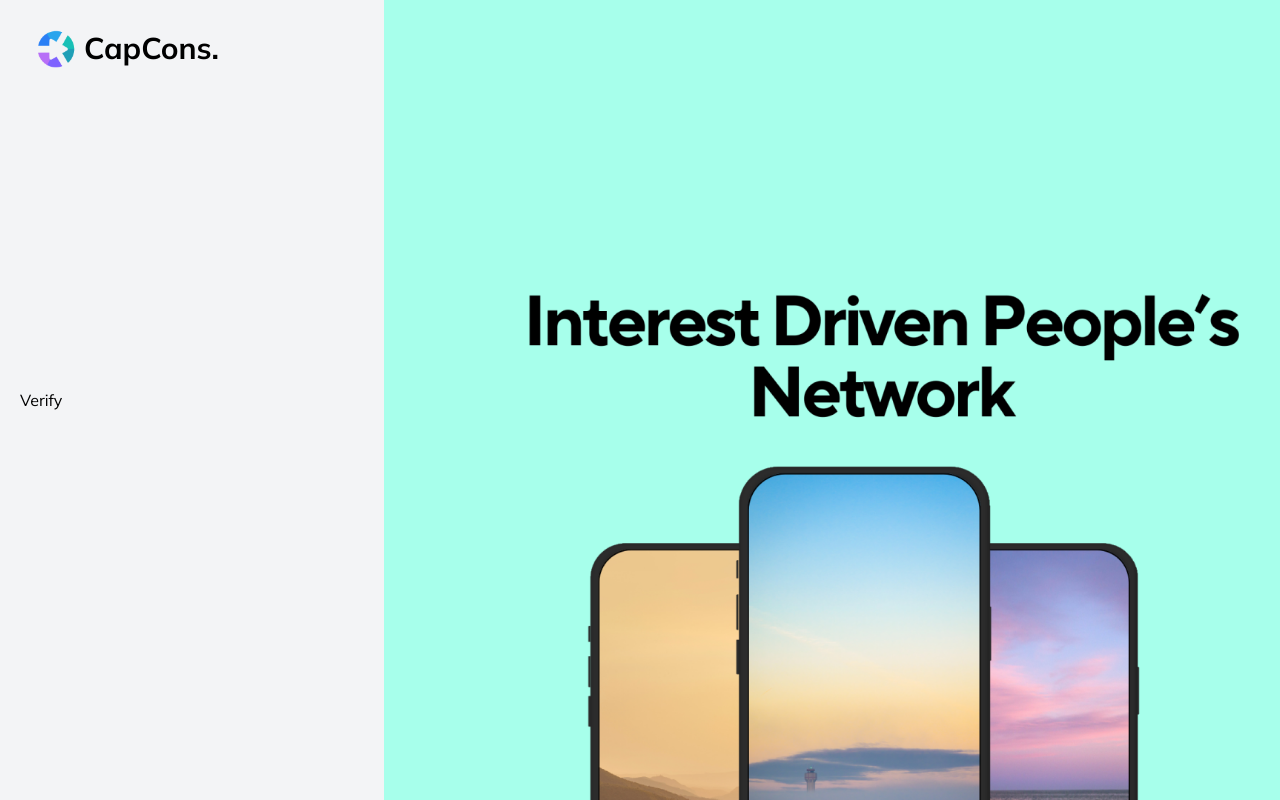
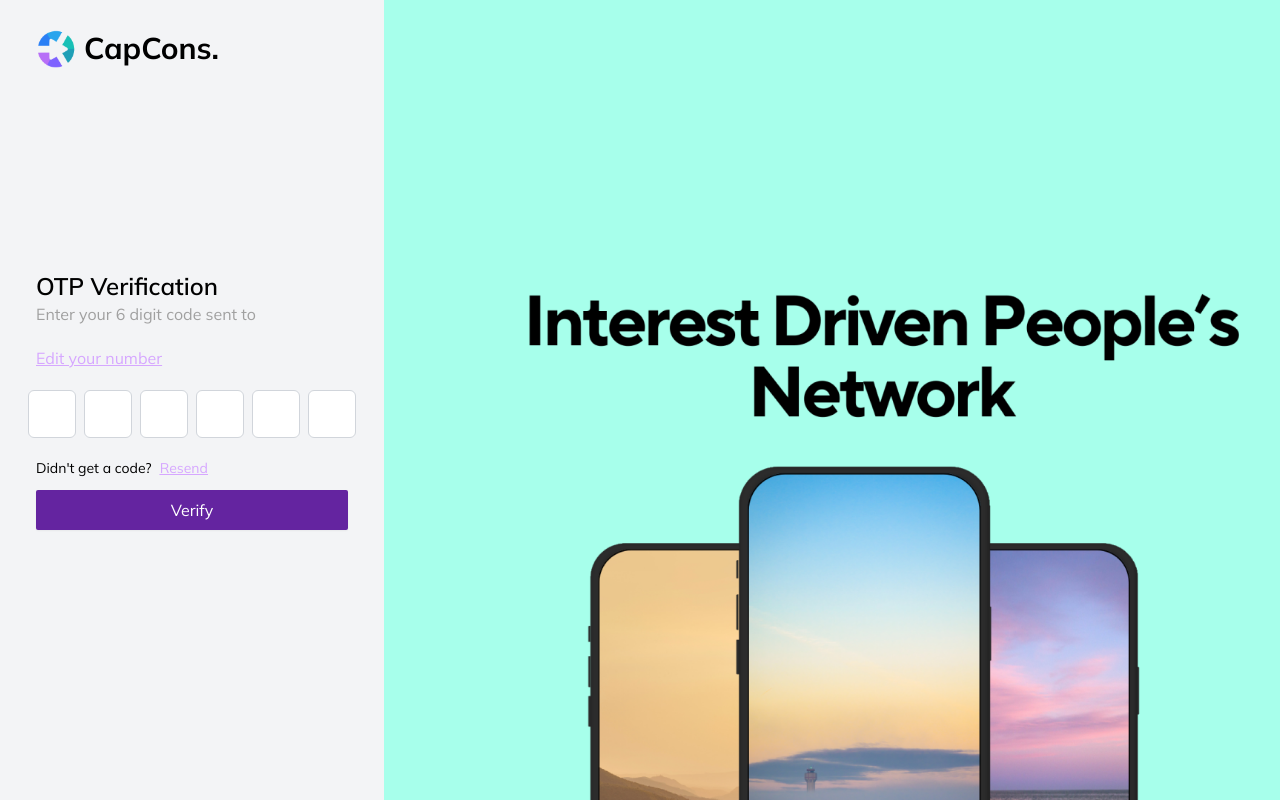
Before and after one commit to samitwadhwa/capcons, a Next.js app: page /verify in a window 1280 px wide. Shown: the top 800 px of the page. Built offline with nearby package versions, Linux system fonts and the light colour scheme.

Commit message:
login api integrated

```diff
--- a/src/app/(auth)/login/page.tsx
+++ b/src/app/(auth)/login/page.tsx
@@ -5,7 +5,9 @@ import { useForm, SubmitHandler } from 'react-hook-form';
 import Input from '../../components/input/input.component';
 import Button from '@/app/components/button/button.component';
 import { useRouter } from 'next/navigation';
+import axios from 'axios';
 import { FaEye, FaRegEyeSlash } from 'react-icons/fa';
+
 
 interface FormValues {
   email: string;
@@ -13,7 +15,7 @@ interface FormValues {
 }
 
 const Login: React.FC = () => {
-  const { register, control, handleSubmit, formState, watch, setValue } = useForm<FormValues>({
+  const { register, handleSubmit, formState, watch, setValue } = useForm<FormValues>({
     mode: "onChange",
   });
   const router = useRouter();
@@ -21,8 +23,8 @@ const Login: React.FC = () => {
 
   const [hydrated, setHydrated] = useState(false);
   const [showCountryCodeInput, setShowCountryCodeInput] = useState(false);
-  const [countryCode, setCountryCode] = useState('');
-  const [showPassword, setShowPassword] = useState(false);
+  const [countryCode, setCountryCode] = useState('+91');
+  // const [showPassword, setShowPassword] = useState(false);
   const [isDarkMode, setIsDarkMode] = useState(false);
 
   const emailValue = watch("email");
@@ -42,9 +44,9 @@ const Login: React.FC = () => {
     setCountryCode(e.target.value);
   };
 
-  const handleTogglePasswordVisibility = () => {
-    setShowPassword(prevState => !prevState);
-  };
+  // const handleTogglePasswordVisibility = () => {
+  //   setShowPassword(prevState => !prevState);
+  // };
 
 
   useEffect(() => {
@@ -63,12 +65,23 @@ const Login: React.FC = () => {
     };
   }, []);
 
-  const onSubmit: SubmitHandler<FormValues> = (data) => {
+  const onSubmit: SubmitHandler<FormValues> = async (data) => {
     if (countryCode) {
       data.email = countryCode + data.email;
     }
-    console.log(data);
-    router.push('/dashboard');
+
+    try {
+      const response = await axios.post('https://capcons.com/go-auth/guestLogin', {
+        credential: data.email,
+        circleName: 'woodland'
+      });
+
+      if (response.data) {
+        router.push(`/verify?credential=${encodeURIComponent(data.email)}`);
+      }
+    } catch (error) {
+      console.error("Login failed", error);
+    }
   };
 
   if (!hydrated) {
@@ -115,7 +128,7 @@ const Login: React.FC = () => {
           </div>
           <h6 className="text-red-500 text-h6 h6 text-left mt-[-4px]">{errors?.email?.message}</h6>
         </div>
-
+{/*
         <div className='mb-5'>
           <div className="relative">
             <Input
@@ -148,7 +161,7 @@ const Login: React.FC = () => {
             </button>
           </div>
           <h6 className='text-red-500 text-left text-h6 h6'>{errors?.password?.message}</h6>
-        </div>
+        </div> */}
 
         <div className='flex justify-between items-center mb-5'>
           <div className='flex items-center'>
--- a/src/app/(auth)/verify/page.tsx
+++ b/src/app/(auth)/verify/page.tsx
@@ -1,9 +1,130 @@
-import React from 'react'
+"use client";
 
-const Verify = () => {
-  return (
-    <div>Verify</div>
-  )
+import React, { useEffect, useState, useRef } from 'react';
+import { useForm, SubmitHandler } from 'react-hook-form';
+import Button from '@/app/components/button/button.component';
+import { useRouter, useSearchParams } from 'next/navigation';
+import axios from 'axios';
+
+interface FormValues {
+  otp: string[];
 }
 
-export default Verify
+const Verify: React.FC = () => {
+  const { handleSubmit, setValue } = useForm<FormValues>({
+    mode: "onChange",
+  });
+  const router = useRouter();
+  const searchParams = useSearchParams();
+  const credential = searchParams.get('credential');
+
+  const [hydrated, setHydrated] = useState(false);
+  const [otp, setOtp] = useState<string[]>(Array(6).fill(''));
+  const [isDarkMode, setIsDarkMode] = useState(false);
+  const inputRefs = useRef<(HTMLInputElement | null)[]>([]);
+
+  useEffect(() => {
+    setHydrated(true);
+    const mediaQuery = window.matchMedia('(prefers-color-scheme: dark)');
+    setIsDarkMode(mediaQuery.matches);
+
+    const handleChange = (e: MediaQueryListEvent) => {
+      setIsDarkMode(e.matches);
+    };
+
+    mediaQuery.addEventListener('change', handleChange);
+
+    return () => {
+      mediaQuery.removeEventListener('change', handleChange);
+    };
+  }, []);
+
+  const handleOtpChange = (index: number, value: string) => {
+    if (/^\d$/.test(value) || value === '') {
+      const newOtp = [...otp];
+      newOtp[index] = value;
+      setOtp(newOtp);
+      setValue('otp', newOtp);
+
+      if (value !== '' && index < 5) {
+        inputRefs.current[index + 1]?.focus();
+      }
+    }
+  };
+
+  const handleKeyDown = (index: number, event: React.KeyboardEvent<HTMLInputElement>) => {
+    if (event.key === 'Backspace' && otp[index] === '' && index > 0) {
+      inputRefs.current[index - 1]?.focus();
+    }
+    if (event.key === 'ArrowLeft' && index > 0) {
+      inputRefs.current[index - 1]?.focus();
+    }
+    if (event.key === 'ArrowRight' && index < 5) {
+      inputRefs.current[index + 1]?.focus();
+    }
+  };
+
+  const onSubmit: SubmitHandler<FormValues> = async (data) => {
+    const otpValue = data.otp.join('');
+
+    try {
+      const response = await axios.post('https://capcons.com/go-auth/verifyGuestLogin', {
+        credential,
+        otp: otpValue
+      },{
+          headers: {
+            'Content-Type': 'application/json',
+            'Authorization': `Bearer ${localStorage.getItem('credential')}`
+          }
+      });
+      if (response.data && response.data.token) {
+        // Save credentials to local storage and navigate to dashboard
+        localStorage.setItem('credential', response.data.token);
+        router.push('/dashboard');
+      }
+    } catch (error) {
+      console.error("OTP verification failed", error);
+    }
+  };
+
+  if (!hydrated) {
+    return null;
+  }
+
+  return (
+    <div className="container mx-auto p-4">
+      <div>
+        <h3 className={`text-h3 font-h3 ${isDarkMode ? 'text-white' : 'text-black'}`}>OTP Verification</h3>
+        <p className='text-p font-p text-[#A0A0A0] mb-5'>Enter your 6 digit code sent to {credential}</p>
+        <p className='text-p font-p text-login-color underline mb-5'><a href="">Edit your number</a></p>
+      </div>
+      <form onSubmit={handleSubmit(onSubmit)} noValidate>
+        <div className="flex justify-center mb-5">
+          {otp.map((digit, index) => (
+            <input
+              key={index}
+              type="text"
+              maxLength={1}
+              value={digit}
+              onChange={(e) => handleOtpChange(index, e.target.value)}
+              onKeyDown={(e) => handleKeyDown(index, e)}
+              ref={(el) => {
+                inputRefs.current[index] = el;
+              }}
+              className={`w-12 h-12 mx-1 text-center border rounded-md ${isDarkMode ? 'bg-transparent text-white border-gray-600' : 'bg-white text-black border-gray-300'}`}
+            />
+          ))}
+        </div>
+        <div className='flex justify-start items-center mt-3'>
+          <h6 className={`h6 text-h6 mr-2 ${isDarkMode ? 'text-white' : 'text-black'}`}>Didn&#39;t get a code?</h6>
+          <h6 className='text-login-color text-h6 h6 cursor-pointer underline'><a href="/signup">Resend</a></h6>
+        </div>
+        <div className='mt-3'>
+          <Button className="w-full rounded-lg" type="submit">Verify</Button>
+        </div>
+      </form>
+    </div>
+  );
+};
+
+export default Verify;
--- a/src/app/dashboard/commerce/orders/page.tsx
+++ b/src/app/dashboard/commerce/orders/page.tsx
@@ -39,7 +39,7 @@ const App: React.FC = () => {
           imageUrl={Amount.src}
           title="Collected Amount"
           description="from 23 captures payments"
-          date="$71,297.00"
+          date="71,297.00"
           widthClass="md:w-1/2"
         />
         <Card
```
